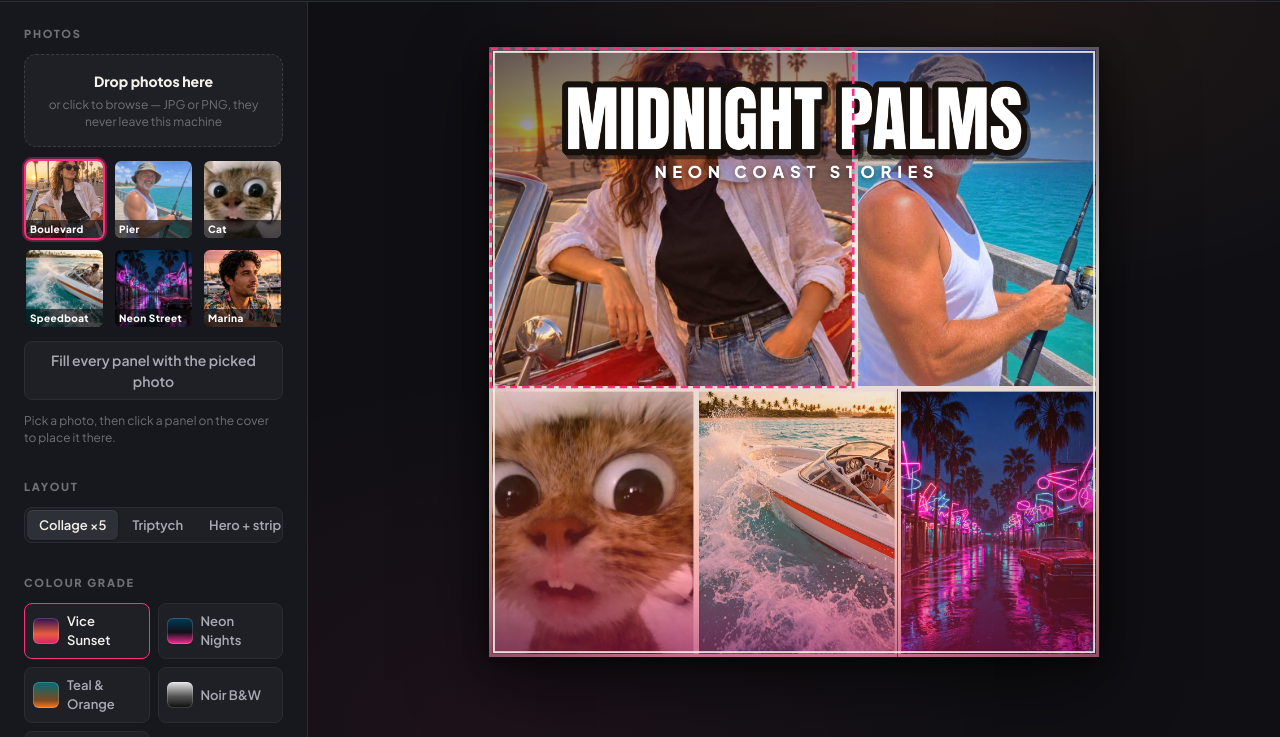
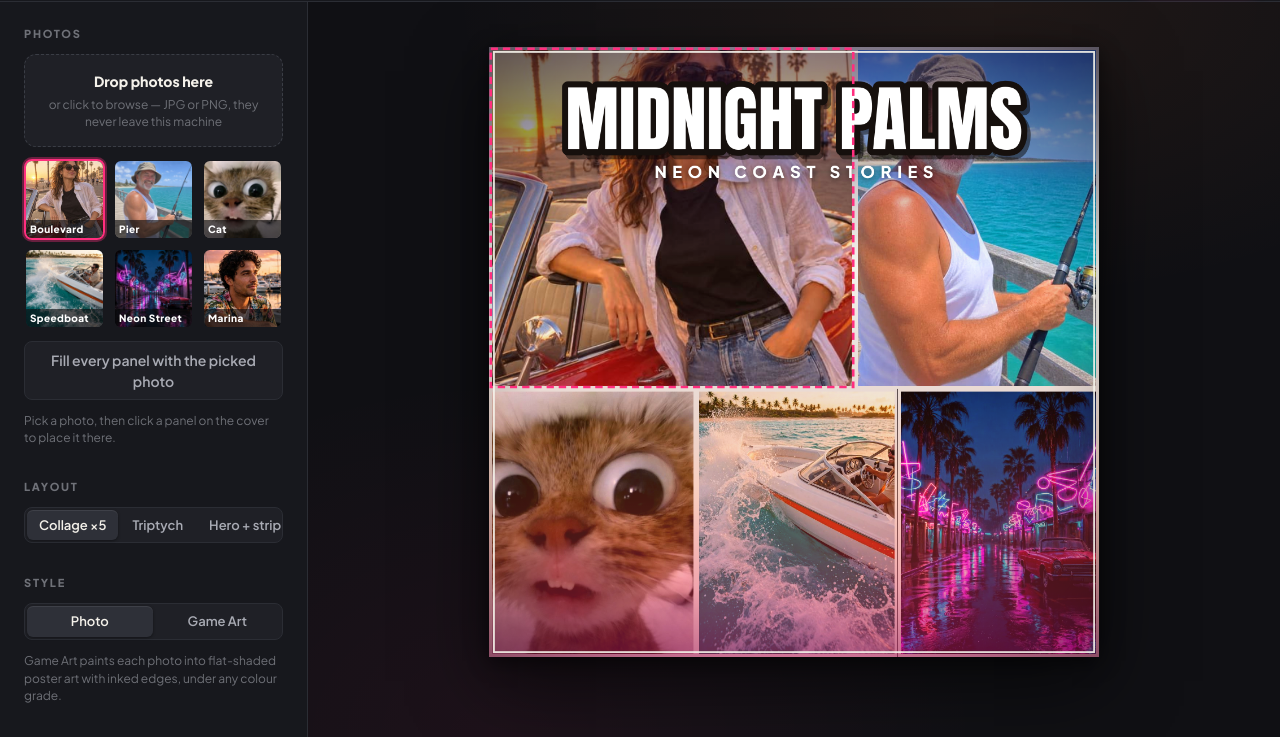
Before and after one commit to naiaworker/gta6-cover-art-01, a plain HTML site: page app/index.html in a window 1280 px wide. Shown: the part 63-800 px from the top of the page. Drawn offline with Linux system fonts and the light colour scheme.

Commit message:
Editor: visible Style control group

```diff
--- a/app/index.html
+++ b/app/index.html
@@ -55,6 +55,15 @@
     </section>
 
     <section class="group">
+      <h2 class="group-label">Style</h2>
+      <div class="segmented segmented-wide" role="group" aria-label="Photo style">
+        <button type="button" data-style="photo" class="is-active">Photo</button>
+        <button type="button" data-style="gameart">Game Art</button>
+      </div>
+      <p class="hint">Game Art paints each photo into flat-shaded poster art with inked edges, under any colour grade.</p>
+    </section>
+
+    <section class="group">
       <h2 class="group-label">Colour grade</h2>
       <div id="grades" class="grades" role="group" aria-label="Colour grade"></div>
     </section>
```
